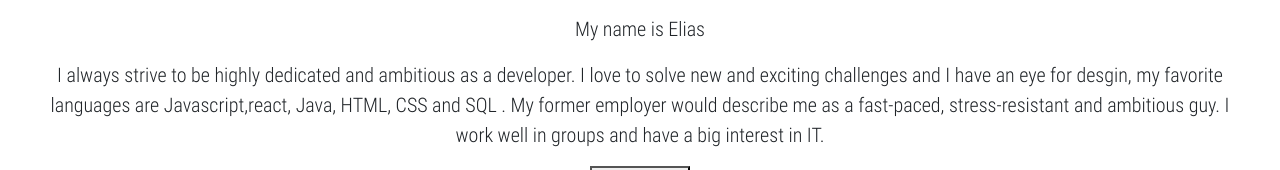
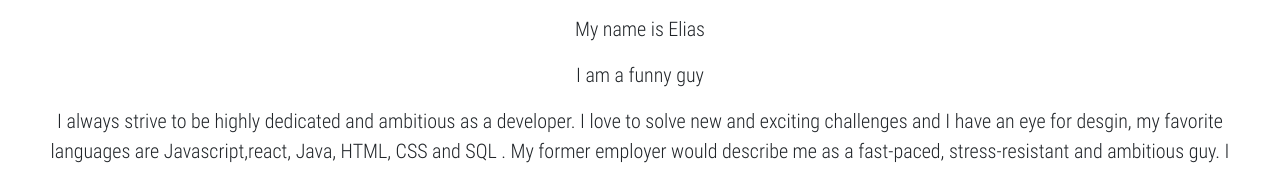
Before and after one commit to fahimers/reactPortfolio, a React (Vite) app: page / in a window 1280 px wide. Shown: the part 274-444 px from the top of the page. Built offline with nearby package versions, Linux system fonts and the light colour scheme.

Commit message:
Added fluent animation to titles

```diff
--- a/src/App.js
+++ b/src/App.js
@@ -31,7 +31,7 @@ class App extends Component {
                 <h1> Hello</h1>
                 <p> My name is Elias</p>
 
-                {this.state.displayBio ? <Title /> : null}
+                <Title />
 
                 <p>I always strive to be highly dedicated and ambitious as a developer. I love to solve new and exciting challenges and I have an eye for desgin, my favorite languages are Javascript,react, Java, HTML, CSS and SQL .
                My former employer would describe me as a fast-paced, stress-resistant and ambitious guy. I work well in groups and have a big interest in IT.</p>
--- a/src/Title.js
+++ b/src/Title.js
@@ -1,4 +1,5 @@
 import React, { Component } from 'react';
+import { clearTimeout } from 'timers';
 
 const TITLES = [
   'a web-developer',
@@ -9,19 +10,16 @@ const TITLES = [
 ];
 
 class Title extends Component {
-  state = { titleIndex: 0 };
+  state = { titleIndex: 0, fadeIn: true };
 
   componentDidMount() {
-
-    console.log('Title component has mounted');
+    this.timeout = setTimeout(() => this.setState({ fadeIn: false }), 2000);
     this.animateTitles();
-
   }
 
   componentWillUnmount() {
-    console.log('Title component will unmount');
     clearInterval(this.titleInterval);
-
+    clearTimeout(this.timeout);
   }
 
   animateTitles = () => {
@@ -29,8 +27,9 @@ class Title extends Component {
     this.titleInterval = setInterval(() => {
       const titleIndex = (this.state.titleIndex + 1) % TITLES.length;
 
-      this.setState({ titleIndex });
-    }, 4000)
+      this.setState({ titleIndex, fadeIn: true });
+      this.timeout = setTimeout(() => this.setState({ fadeIn: false }), 2000);
+    }, 4000);
 
     console.log('this.titleInterval', this.titleInterval);
   }
@@ -39,10 +38,11 @@ class Title extends Component {
 
   render() {
 
-    const title = TITLES[this.state.titleIndex];
+    const { fadeIn, titleIndex } = this.state;
+    const title = TITLES[titleIndex];
 
     return (
-      <p> I am {title}</p>
+      <p className={fadeIn ? 'title-fade-in' : 'title-fade-out'} > I am {title}</p>
     )
   }
 }
--- a/src/index.css
+++ b/src/index.css
@@ -30,3 +30,31 @@ h5 {
   height: 200px;
   border-radius: 100px;
 }
+
+.title-fade-out {
+  opacity: 0;
+  animation-name: fade-out;
+  animation-duration: 2s;
+}
+.title-fade-in {
+  opacity: 100;
+  animation-name: fade-in;
+  animation-duration: 2s;
+}
+
+@keyframes fade-out {
+  from {
+    opacity: 100;
+  }
+  to {
+    opacity: 0;
+  }
+}
+@keyframes fade-in {
+  from {
+    opacity: 0;
+  }
+  to {
+    opacity: 100;
+  }
+}
```
Also changed, not shown: 4 other files (tests, documents, lock files or other folders).
